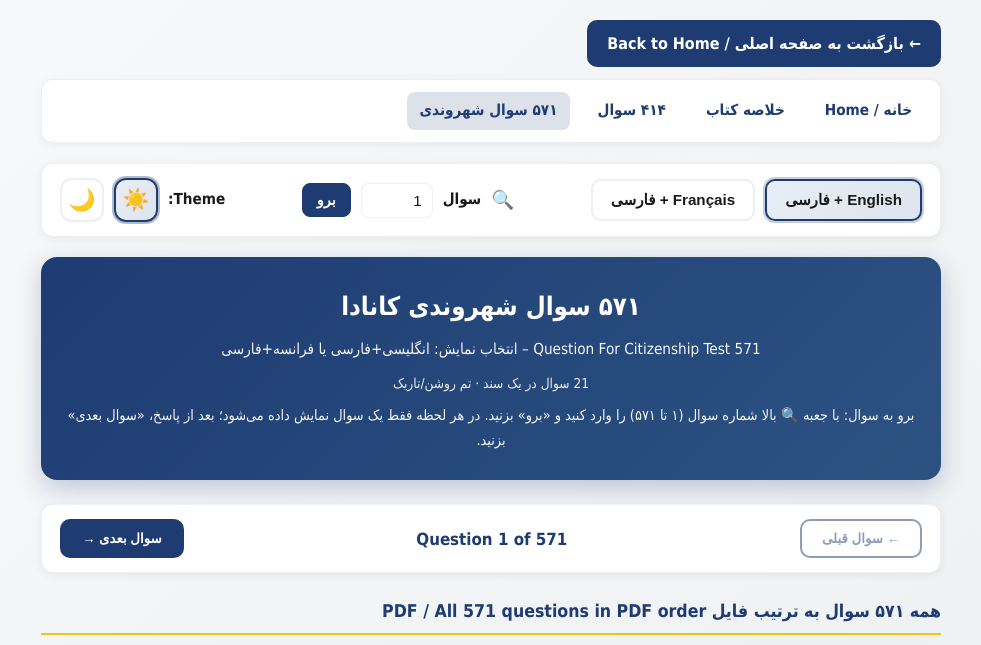
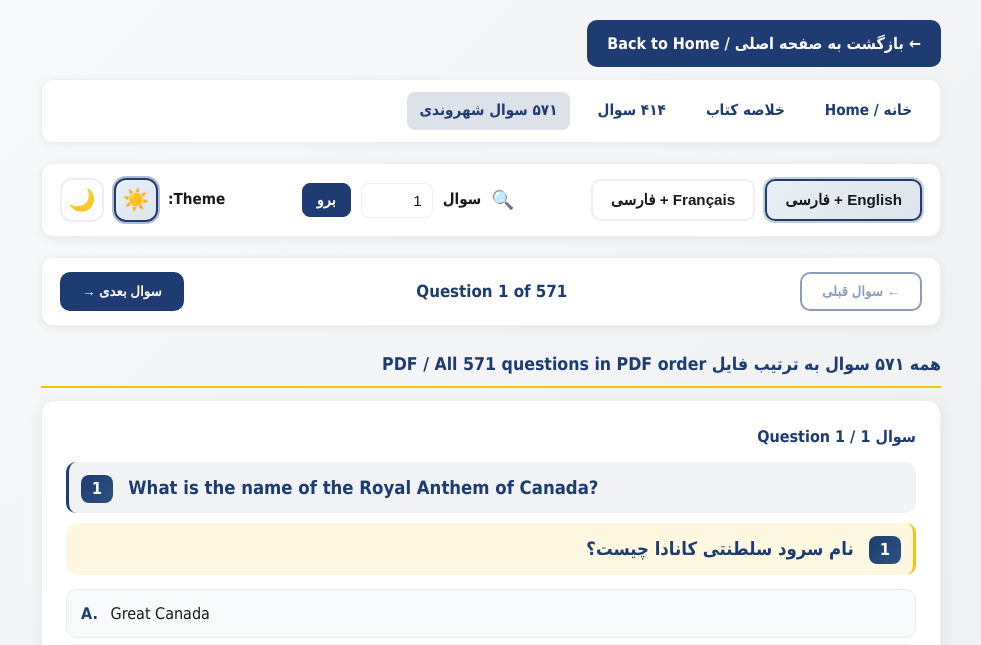
Before and after one commit to kouroshmoghadasi/CitizenModern, a Flask app: page /citizenship-571 in a window 1280 px wide. Shown: the top 645 px of the page, without its empty margins (149-1130 px from the left). Run offline with Flask 3, Linux system fonts and the light colour scheme; data that the repository does not hold is empty; some libraries are stand-ins or nearby versions.

Commit message:
correct 571-414

```diff
--- a/templates/citizenship_414.html
+++ b/templates/citizenship_414.html
@@ -335,11 +335,6 @@ body {
                 <button type="button" class="theme-btn theme-dark" id="themeDark" title="تاریک / Dark" aria-pressed="false">🌙</button>
             </div>
         </div>
-        <div class="page-header">
-            <h1>۴۱۴ سوال شهروندی کانادا</h1>
-            <p>Citizenship 414 Questions – انتخاب نمایش: انگلیسی+فارسی یا فرانسه+فارسی</p>
-            <p class="go-to-q-hint" style="margin-top: 10px; font-size: 0.9em; opacity: 0.95;">برو به سوال: با جعبه 🔍 بالا شماره سوال (۱ تا ۴۱۴) را وارد کنید و «برو» بزنید. در هر لحظه فقط یک سوال نمایش داده می‌شود؛ بعد از پاسخ، «سوال بعدی» بزنید.</p>
-        </div>
         <div id="q-nav-bar-414" class="q-nav-bar-414" data-max-question="{{ max_question_414 }}">
             <button type="button" class="q-nav-btn btn-prev" id="qPrev414" aria-label="سوال قبلی">← سوال قبلی</button>
             <span class="q-nav-current">سوال <span id="currentQNum414">1</span> از ۴۱۴</span>
--- a/templates/citizenship_571.html
+++ b/templates/citizenship_571.html
@@ -302,12 +302,6 @@
                 <button type="button" class="theme-btn theme-dark" id="themeDark" title="تاریک / Dark" aria-pressed="false">🌙</button>
             </div>
         </div>
-        <div class="page-header">
-            <h1>۵۷۱ سوال شهروندی کانادا</h1>
-            <p>571 Question For Citizenship Test – انتخاب نمایش: انگلیسی+فارسی یا فرانسه+فارسی</p>
-            <p style="margin-top: 10px; font-size: 0.85em; opacity: 0.9;">{{ questions|length }} سوال در یک سند · تم روشن/تاریک</p>
-            <p class="go-to-q-hint" style="margin-top: 8px; font-size: 0.9em; opacity: 0.95;">برو به سوال: با جعبه 🔍 بالا شماره سوال (۱ تا ۵۷۱) را وارد کنید و «برو» بزنید. در هر لحظه فقط یک سوال نمایش داده می‌شود؛ بعد از پاسخ، «سوال بعدی» بزنید.</p>
-        </div>
         <div id="q-nav-bar-571" class="q-nav-bar-571" data-max-question="{{ max_question_571 }}">
             <button type="button" class="q-nav-btn btn-prev" id="qPrev571" aria-label="سوال قبلی">← سوال قبلی</button>
             <span class="q-nav-current">Question <span id="currentQNum571">1</span> of 571</span>
```
